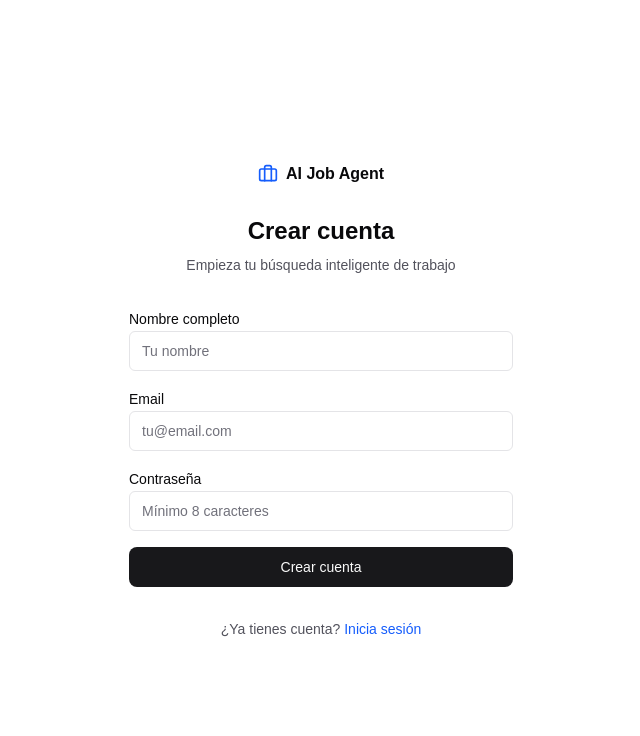
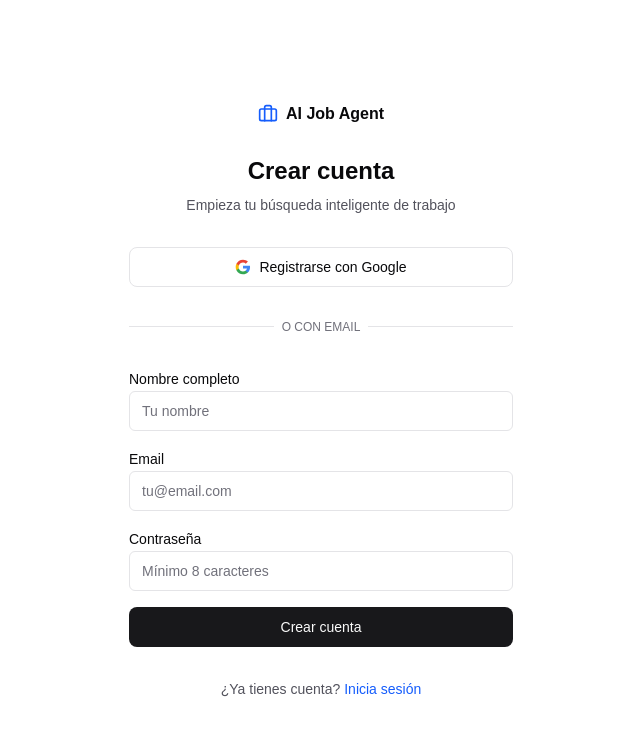
Before and after one commit to 3737631/findjob, a Next.js app: page /findjob/register in a window 1280 px wide. Shown: the top 736 px of the page, without its empty margins (319-959 px from the left). Built offline with nearby package versions, Linux system fonts and the light colour scheme.

Commit message:
Add Google OAuth login button

```diff
--- a/src/app/(auth)/login/page.tsx
+++ b/src/app/(auth)/login/page.tsx
@@ -4,6 +4,7 @@
 import { useRouter } from "next/navigation";
 import Link from "next/link";
 import { signIn } from "@/hooks/use-auth";
+import { createClient } from "@/lib/supabase/client";
 import { Button } from "@/components/ui/button";
 import { Input } from "@/components/ui/input";
 import { Label } from "@/components/ui/label";
@@ -12,6 +13,7 @@
 export default function LoginPage() {
   const router = useRouter();
   const [loading, setLoading] = useState(false);
+  const [googleLoading, setGoogleLoading] = useState(false);
   const [error, setError] = useState("");
 
   async function handleSubmit(e: React.FormEvent<HTMLFormElement>) {
@@ -34,6 +36,19 @@
     router.push("/dashboard");
   }
 
+  async function handleGoogleLogin() {
+    setGoogleLoading(true);
+    const supabase = createClient();
+    const { error } = await supabase.auth.signInWithOAuth({
+      provider: "google",
+      options: { redirectTo: typeof window !== "undefined" ? `${window.location.origin}/dashboard` : undefined },
+    });
+    if (error) {
+      setError(error.message);
+      setGoogleLoading(false);
+    }
+  }
+
   return (
     <div className="flex min-h-screen items-center justify-center px-4">
       <div className="w-full max-w-sm space-y-8">
@@ -46,6 +61,34 @@
           <p className="mt-2 text-sm text-zinc-600 dark:text-zinc-400">
             Accede a tu cuenta para continuar
           </p>
+        </div>
+
+        <Button
+          variant="outline"
+          className="w-full"
+          onClick={handleGoogleLogin}
+          disabled={googleLoading}
+        >
+          {googleLoading ? (
+            <Loader2 className="mr-2 h-4 w-4 animate-spin" />
+          ) : (
+            <svg className="mr-2 h-4 w-4" viewBox="0 0 24 24">
+              <path d="M22.56 12.25c0-.78-.07-1.53-.2-2.25H12v4.26h5.92a5.06 5.06 0 0 1-2.2 3.32v2.77h3.57c2.08-1.92 3.28-4.74 3.28-8.1z" fill="#4285F4"/>
+              <path d="M12 23c2.97 0 5.46-.98 7.28-2.66l-3.57-2.77c-.98.66-2.23 1.06-3.71 1.06-2.86 0-5.29-1.93-6.16-4.53H2.18v2.84C3.99 20.53 7.7 23 12 23z" fill="#34A853"/>
+              <path d="M5.84 14.09c-.22-.66-.35-1.36-.35-2.09s.13-1.43.35-2.09V7.07H2.18C1.43 8.55 1 10.22 1 12s.43 3.45 1.18 4.93l2.85-2.22.81-.62z" fill="#FBBC05"/>
+              <path d="M12 5.38c1.62 0 3.06.56 4.21 1.64l3.15-3.15C17.45 2.09 14.97 1 12 1 7.7 1 3.99 3.47 2.18 7.07l3.66 2.84c.87-2.6 3.3-4.53 6.16-4.53z" fill="#EA4335"/>
+            </svg>
+          )}
+          Continuar con Google
+        </Button>
+
+        <div className="relative">
+          <div className="absolute inset-0 flex items-center">
+            <span className="w-full border-t border-zinc-200 dark:border-zinc-800" />
+          </div>
+          <div className="relative flex justify-center text-xs uppercase">
+            <span className="bg-white px-2 text-zinc-500 dark:bg-zinc-950">o con email</span>
+          </div>
         </div>
 
         <form onSubmit={handleSubmit} className="space-y-4">
--- a/src/app/(auth)/register/page.tsx
+++ b/src/app/(auth)/register/page.tsx
@@ -4,6 +4,7 @@
 import { useRouter } from "next/navigation";
 import Link from "next/link";
 import { signUp } from "@/hooks/use-auth";
+import { createClient } from "@/lib/supabase/client";
 import { Button } from "@/components/ui/button";
 import { Input } from "@/components/ui/input";
 import { Label } from "@/components/ui/label";
@@ -12,6 +13,7 @@
 export default function RegisterPage() {
   const router = useRouter();
   const [loading, setLoading] = useState(false);
+  const [googleLoading, setGoogleLoading] = useState(false);
   const [error, setError] = useState("");
 
   async function handleSubmit(e: React.FormEvent<HTMLFormElement>) {
@@ -35,6 +37,19 @@
     router.push("/onboarding");
   }
 
+  async function handleGoogleRegister() {
+    setGoogleLoading(true);
+    const supabase = createClient();
+    const { error } = await supabase.auth.signInWithOAuth({
+      provider: "google",
+      options: { redirectTo: typeof window !== "undefined" ? `${window.location.origin}/onboarding` : undefined },
+    });
+    if (error) {
+      setError(error.message);
+      setGoogleLoading(false);
+    }
+  }
+
   return (
     <div className="flex min-h-screen items-center justify-center px-4">
       <div className="w-full max-w-sm space-y-8">
@@ -47,6 +62,34 @@
           <p className="mt-2 text-sm text-zinc-600 dark:text-zinc-400">
             Empieza tu búsqueda inteligente de trabajo
           </p>
+        </div>
+
+        <Button
+          variant="outline"
+          className="w-full"
+          onClick={handleGoogleRegister}
+          disabled={googleLoading}
+        >
+          {googleLoading ? (
+            <Loader2 className="mr-2 h-4 w-4 animate-spin" />
+          ) : (
+            <svg className="mr-2 h-4 w-4" viewBox="0 0 24 24">
+              <path d="M22.56 12.25c0-.78-.07-1.53-.2-2.25H12v4.26h5.92a5.06 5.06 0 0 1-2.2 3.32v2.77h3.57c2.08-1.92 3.28-4.74 3.28-8.1z" fill="#4285F4"/>
+              <path d="M12 23c2.97 0 5.46-.98 7.28-2.66l-3.57-2.77c-.98.66-2.23 1.06-3.71 1.06-2.86 0-5.29-1.93-6.16-4.53H2.18v2.84C3.99 20.53 7.7 23 12 23z" fill="#34A853"/>
+              <path d="M5.84 14.09c-.22-.66-.35-1.36-.35-2.09s.13-1.43.35-2.09V7.07H2.18C1.43 8.55 1 10.22 1 12s.43 3.45 1.18 4.93l2.85-2.22.81-.62z" fill="#FBBC05"/>
+              <path d="M12 5.38c1.62 0 3.06.56 4.21 1.64l3.15-3.15C17.45 2.09 14.97 1 12 1 7.7 1 3.99 3.47 2.18 7.07l3.66 2.84c.87-2.6 3.3-4.53 6.16-4.53z" fill="#EA4335"/>
+            </svg>
+          )}
+          Registrarse con Google
+        </Button>
+
+        <div className="relative">
+          <div className="absolute inset-0 flex items-center">
+            <span className="w-full border-t border-zinc-200 dark:border-zinc-800" />
+          </div>
+          <div className="relative flex justify-center text-xs uppercase">
+            <span className="bg-white px-2 text-zinc-500 dark:bg-zinc-950">o con email</span>
+          </div>
         </div>
 
         <form onSubmit={handleSubmit} className="space-y-4">
--- a/src/types/lucide-react.d.ts
+++ b/src/types/lucide-react.d.ts
@@ -30,4 +30,5 @@
   export const User: Icon;
   export const Moon: Icon;
   export const Sun: Icon;
+  export const Chrome: Icon;
 }
```
